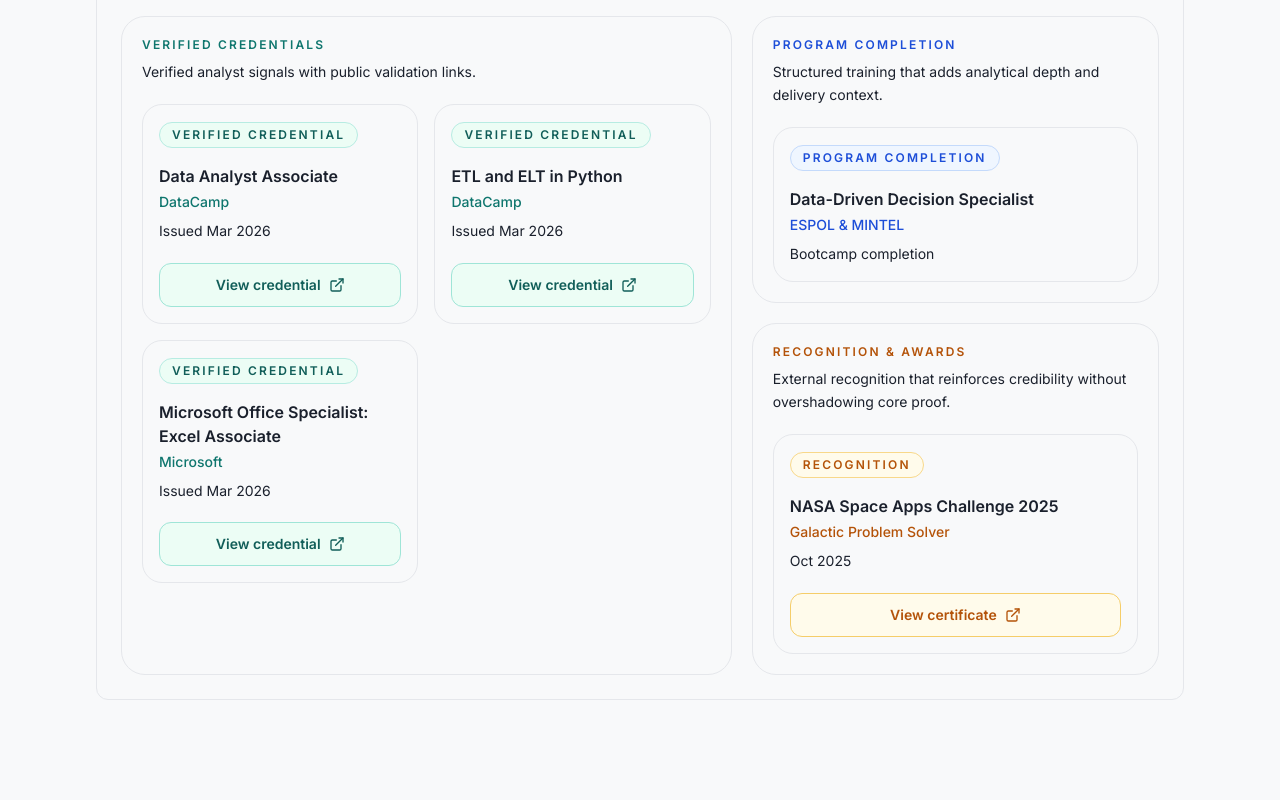
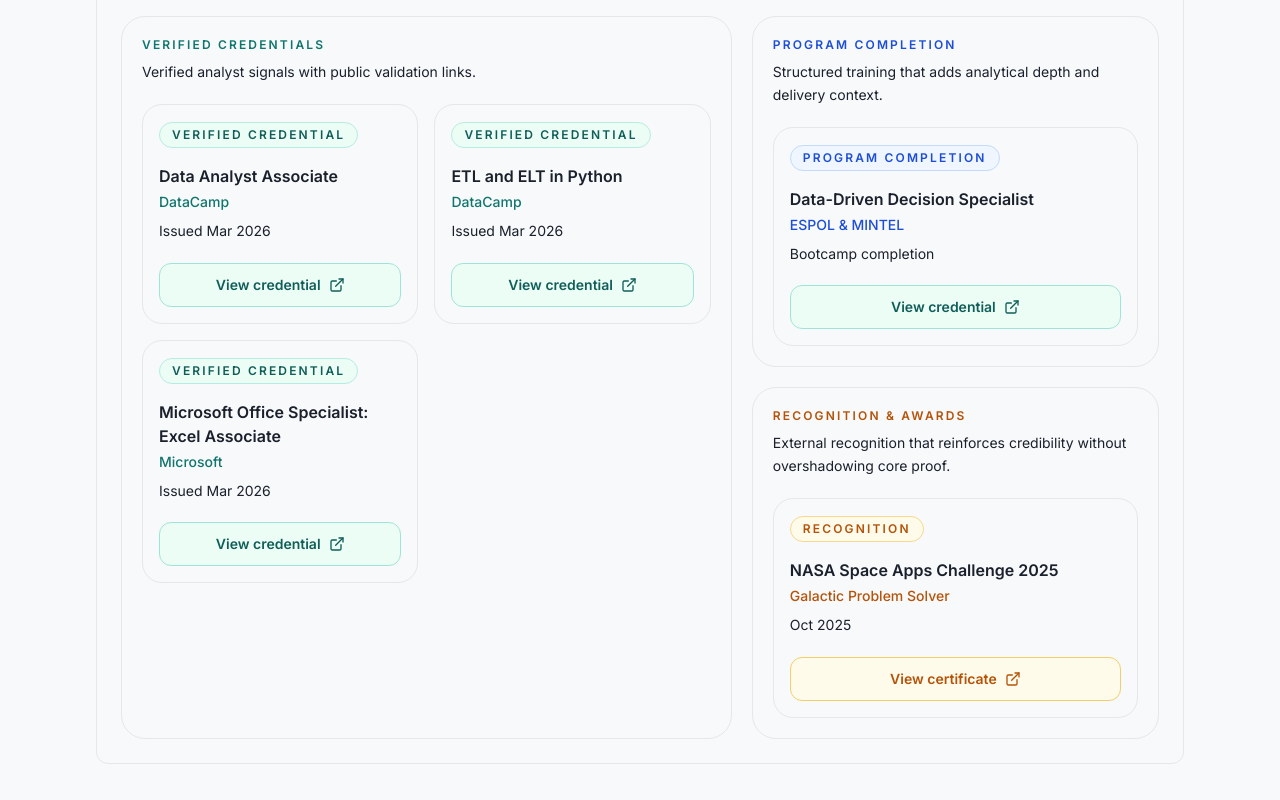
Before and after one commit to Sam-24-dev/Portafolio-Samir, a React (Vite) app: page / in a window 1280 px wide. Shown: the part 2560-3360 px from the top of the page. Built offline with nearby package versions, Linux system fonts and the light colour scheme.

Commit message:
feat: add bootcamp credential link (#11)

```diff
--- a/src/components/About.tsx
+++ b/src/components/About.tsx
@@ -255,6 +255,18 @@
                       <p className="text-sm leading-relaxed dark:text-text-secondary light:text-lightMode-text-secondary">
                         {cert.meta}
                       </p>
+
+                      {cert.href && cert.hrefLabel && (
+                        <a
+                          href={cert.href}
+                          target="_blank"
+                          rel="noopener noreferrer"
+                          className="ui-btn-secondary mt-5 w-full"
+                        >
+                          <span>{cert.hrefLabel}</span>
+                          <ExternalLink size={16} />
+                        </a>
+                      )}
                     </article>
                   ))}
                 </section>
--- a/src/data/translations.ts
+++ b/src/data/translations.ts
@@ -142,6 +142,8 @@
           issuer: 'ESPOL & MINTEL',
           meta: 'Bootcamp completion',
           kind: 'program',
+          href: 'https://acreditta.com/credential/9a908bad-12b0-4134-99ea-06ca940a92e3?utm_source=copy&resource_type=badge&resource=9a908bad-12b0-4134-99ea-06ca940a92e3',
+          hrefLabel: 'View credential',
         },
         {
           title: 'NASA Space Apps Challenge 2025',
@@ -411,6 +413,8 @@
           issuer: 'ESPOL & MINTEL',
           meta: 'Bootcamp completado',
           kind: 'program',
+          href: 'https://acreditta.com/credential/9a908bad-12b0-4134-99ea-06ca940a92e3?utm_source=copy&resource_type=badge&resource=9a908bad-12b0-4134-99ea-06ca940a92e3',
+          hrefLabel: 'Ver credencial',
         },
         {
           title: 'NASA Space Apps Challenge 2025',
```
Also changed, not shown: 1 other file (tests, documents, lock files or other folders).
